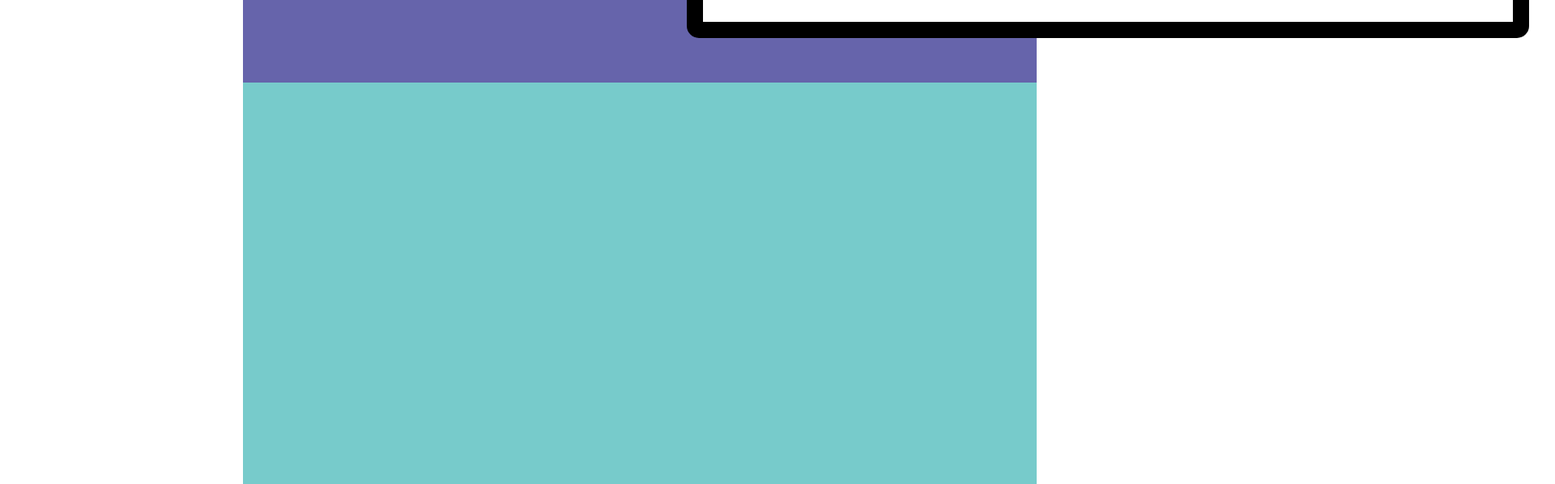
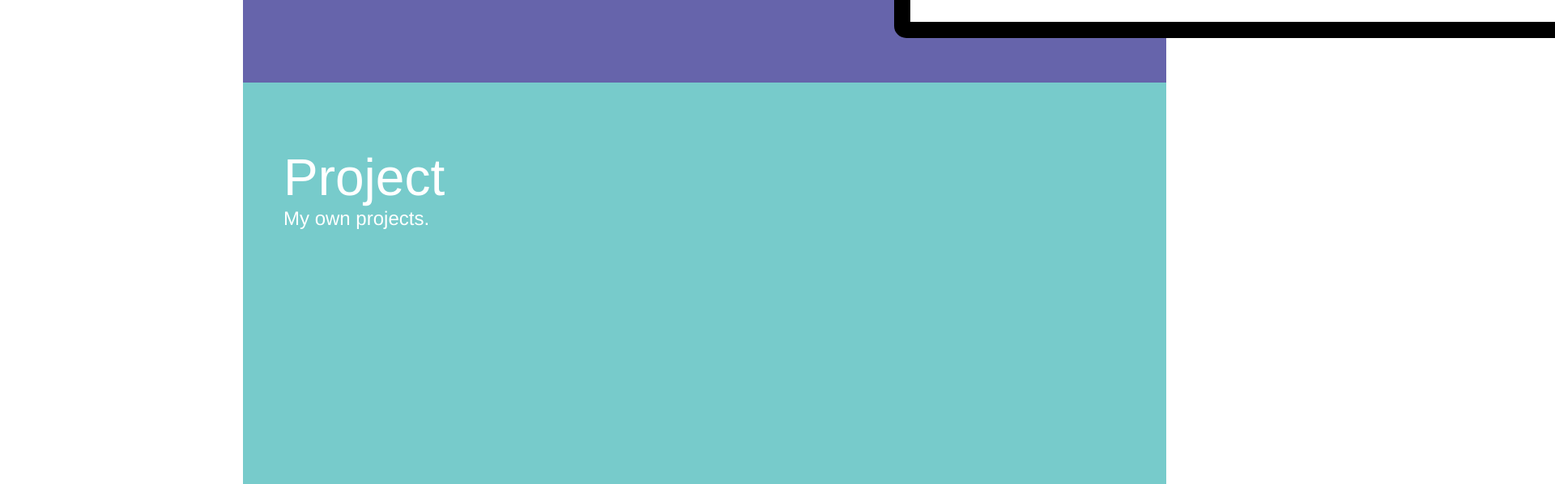
Before and after one commit to geni429/geni429.github.com, a React app in the folder geni-blog/: page / in a window 1280 px wide. Shown: the part 1498-2096 px from the top of the page at 81% size, 1920 px wide, since content can reach past the window. Built offline with nearby package versions, Linux system fonts and the light colour scheme.

Commit message:
About css 조금 수정 및 res 추가

```diff
--- a/geni-blog/src/containers/About.js
+++ b/geni-blog/src/containers/About.js
@@ -18,7 +18,9 @@ class About extends Component {
             {PageInfo('Developer', 'I\'m interested in web development.')}
             {Desktop()}
           </section>
-          <section id="project" className="content_wrapper"></section>
+          <section id="project" className="content_wrapper">
+            {PageInfo('Project', 'My own projects.')}
+          </section>
         </div>
       </div>
     );
--- a/geni-blog/src/style/containers/About.css
+++ b/geni-blog/src/style/containers/About.css
@@ -43,6 +43,8 @@
 /* content */
 #about_content {
   margin-left: 300px;
+  min-width: 1140px;
+  min-height: 2400px;
 }
 
 .content_wrapper {
@@ -55,3 +57,6 @@
 #introduce { background: rgb(82, 106, 192); }
 #developer { background: rgb(102, 100, 171); }
 #project { background: rgb(119, 203, 203); }
+#project > .page_info {
+  top: 10%;
+}
--- a/geni-blog/src/style/containers/Post.css
+++ b/geni-blog/src/style/containers/Post.css
@@ -1,7 +1,3 @@
-#post_wrapper {
-
-}
-
 #post_content_wrapper {
   width: 100%;
   height: calc(100% - 380px);
```
Also changed, not shown: geni-blog/src/res/project_sigmungo.png (added), 2 other files.
